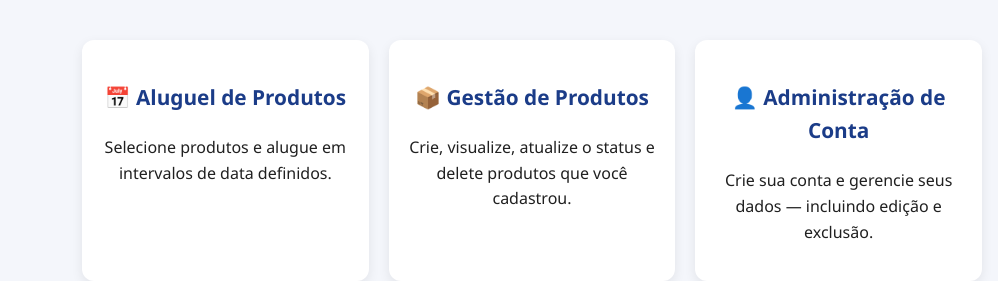
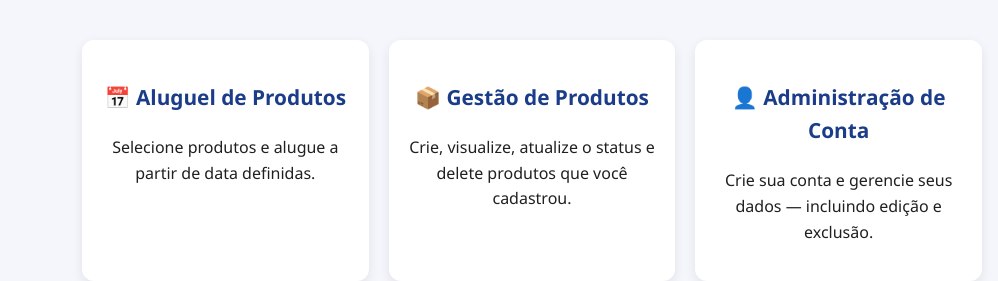
Before and after one commit to GuilhermeSaunders/Booked, a plain HTML site: page index.html in a window 1280 px wide. Shown: the part 1543-1824 px from the top of the page, without its empty margins (108-1106 px from the left). Drawn offline with Linux system fonts and the light colour scheme.

Commit message:
ajuste de gh pages

```diff
--- a/index.html
+++ b/index.html
@@ -265,7 +265,7 @@ a:hover {
 
       <div style="background: white; border-radius: 12px; padding: 20px; box-shadow: 0 4px 12px rgba(0,0,0,0.08);">
         <h3 style="color:#1b3c88; font-size: 1.3rem;">📅 Aluguel de Produtos</h3>
-        <p>Selecione produtos e alugue em intervalos de data definidos.</p>
+        <p>Selecione produtos e alugue a partir de data definidas.</p>
       </div>
 
       <div style="background: white; border-radius: 12px; padding: 20px; box-shadow: 0 4px 12px rgba(0,0,0,0.08);">
```
